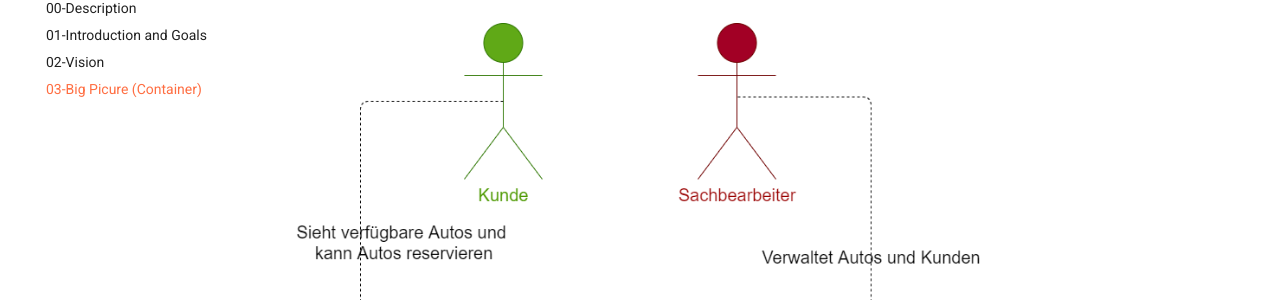
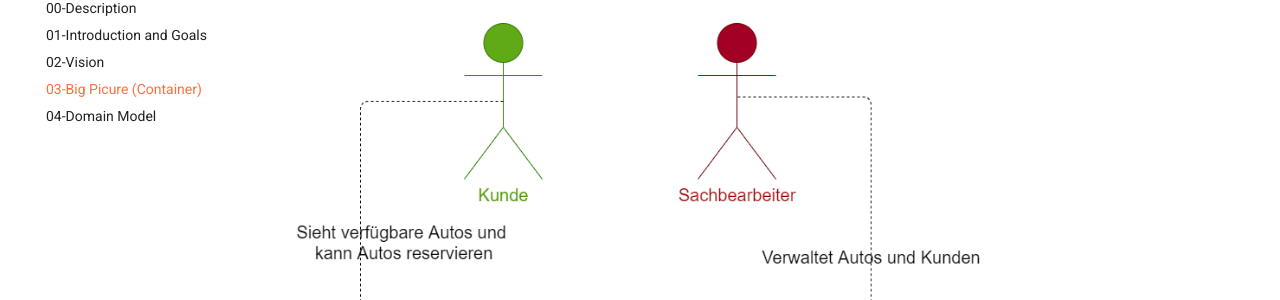
Before and after one commit to ricardo17coelho/CarRent, an MkDocs documentation site: the page built from docs/docs/03.BigPicture.md, in a window 1280 px wide. Shown: the part 157-457 px from the top of the page. Built offline with MkDocs 1.6.1 and Material for MkDocs 9.7.7, drawn with Linux system fonts in a browser that asks for light colours.

Commit message:
docs: add DomainModel page initial version

```diff
--- /dev/null
+++ b/docs/docs/04.DomainModel.md
@@ -0,0 +1,3 @@
+# 04-Domain Model
+
+![domain-model.drawio](images/domain-model.drawio.png)
```
Also changed, not shown: docs/docs/index.md (+1 -0 lines), docs/docs/images/domain-model.drawio.png (added).
